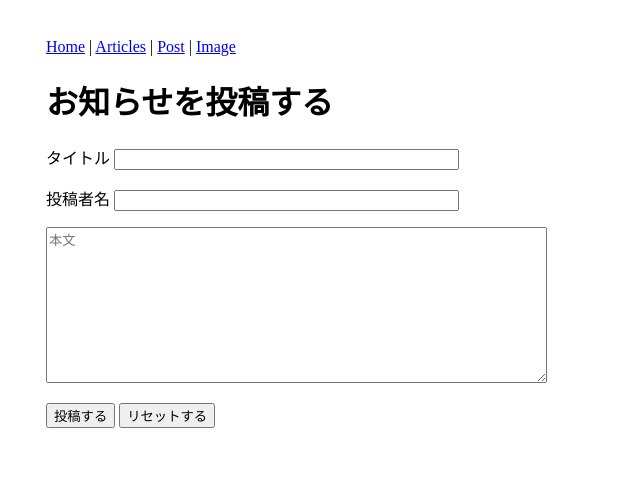
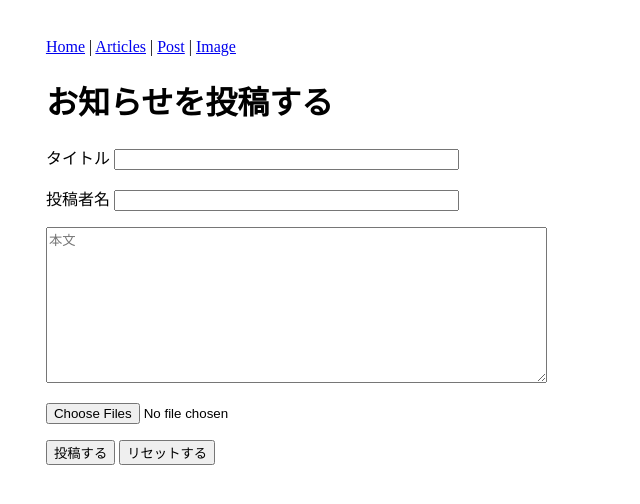
Before and after one commit to zer0-u/info-board, a SvelteKit app in the folder client-svelte/: page /post in a window 1280 px wide. Shown: the top 504 px of the page, without its empty margins (0-640 px from the left). Built offline with nearby package versions, Linux system fonts and the light colour scheme.

Commit message:
WIP 画像も投稿できるようにする(Svelte)

```diff
--- a/client-svelte/src/routes/post/+page.svelte
+++ b/client-svelte/src/routes/post/+page.svelte
@@ -1,5 +1,30 @@
 <script>
     export let form;
+    let imageFiles = [];
+    let base64Images = [];
+
+    async function readAsDataURL(imageFile) {
+        return new Promise((resolve, reject) => {
+            const reader = new FileReader();
+            reader.readAsDataURL(imageFile);
+            reader.onload = (event) => {
+                resolve(event.target.result);
+            };
+            reader.onerror = (event) => {
+                reject(new Error("画像の読み込みに失敗しました"));
+            };
+        });
+    }
+
+    async function encodeImageFiles() {
+        base64Images = await Promise.all(Array.from(imageFiles).map(async imageFile => {
+            const name = imageFile.name;
+            const [header, base64] = (await readAsDataURL(imageFile)).split(',');
+            return {name, header, base64};
+        }));
+        console.log(base64Images);
+    }
+
 </script>
 
 <h1>お知らせを投稿する</h1>
@@ -42,6 +67,15 @@
             </p>
         {/if}
     </p>
+    <p>
+        <input type="file" accept="image/*" name="imageFiles" multiple bind:files={imageFiles}
+               on:change={encodeImageFiles}/>
+    </p>
+    <ul>
+        {#each imageFiles as imageFile}
+            <li>{imageFile.name}</li>
+        {/each}
+    </ul>
     <button formaction="?/create">投稿する</button>
     <button formaction="?/reset">リセットする</button>
 </form>
```
